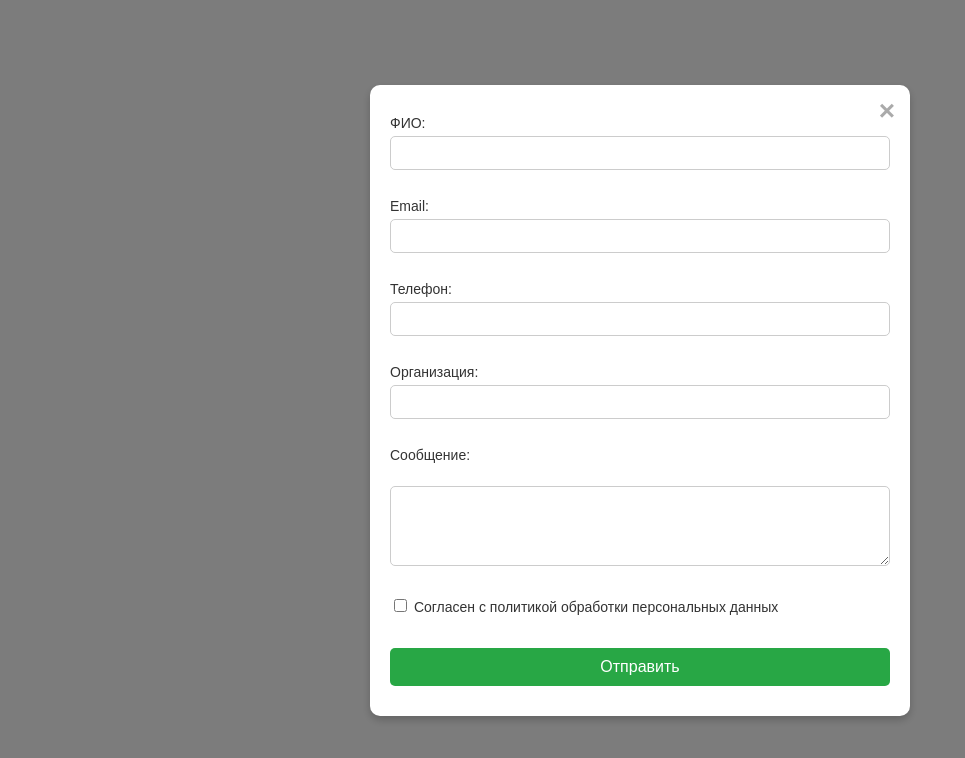
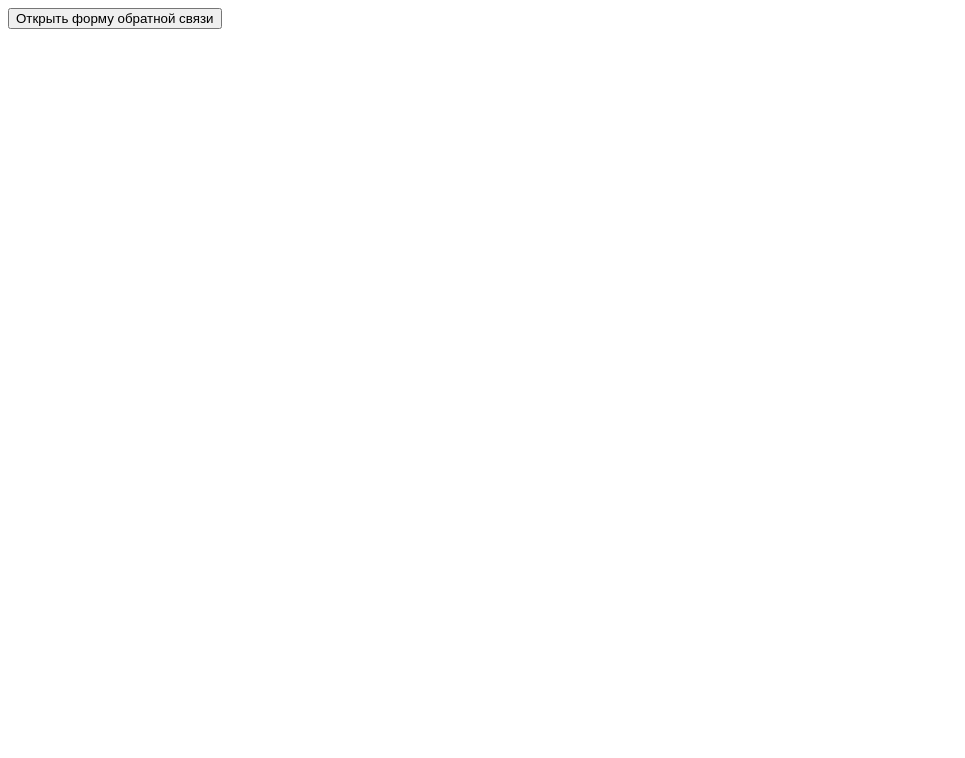
Before and after one commit to Anikinkubsu/task-8, a plain HTML site: page index.html in a window 1280 px wide. Shown: the whole page, without its empty margins (0-965 px from the left). Drawn offline with Linux system fonts and the light colour scheme.

Commit message:
Update style.css

```diff
--- a/style.css
+++ b/style.css
@@ -1,126 +1,38 @@
-/* Общие стили для страницы */
 body {
     font-family: Arial, sans-serif;
-    margin: 0;
-    padding: 0;
-    background-color: #f9f9f9;
-    display: flex;
-    justify-content: center;
-    align-items: center;
-    height: 100vh;
 }
 
-/* Кнопка открытия формы */
-#openPopup {
-    padding: 10px 20px;
-    font-size: 16px;
-    color: #fff;
-    background-color: #007BFF;
-    border: none;
-    border-radius: 5px;
-    cursor: pointer;
-    transition: background-color 0.3s ease;
-}
-
-#openPopup:hover {
-    background-color: #0056b3;
-}
-
-/* Стили для модального окна */
 .popup {
-    display: none; /* Скрыто по умолчанию */
+    display: none;
     position: fixed;
     z-index: 1000;
     left: 0;
     top: 0;
     width: 100%;
     height: 100%;
-    overflow: auto;
-    background-color: rgba(0, 0, 0, 0.5);
-    display: flex;
-    align-items: center;
-    justify-content: center;
+    background-color: rgba(0, 0, 0, 0.7);
 }
 
 .popup-content {
     background-color: #fff;
+    margin: 50px auto;
     padding: 20px;
-    border-radius: 10px;
-    box-shadow: 0 4px 8px rgba(0, 0, 0, 0.2);
+    border: 1px solid #888;
     width: 90%;
-    max-width: 500px;
-    position: relative;
+    max-width: 400px;
+    box-sizing: border-box;
 }
 
-.popup-content h2 {
-    margin-top: 0;
-    font-size: 24px;
-}
-
-/* Кнопка закрытия формы */
 .close {
-    position: absolute;
-    top: 10px;
-    right: 15px;
+    color: #aaa;
+    float: right;
     font-size: 28px;
     font-weight: bold;
-    color: #aaa;
-    cursor: pointer;
-    transition: color 0.3s ease;
 }
 
 .close:hover,
 .close:focus {
-    color: #000;
+    color: black;
     text-decoration: none;
+    cursor: pointer;
 }
-
-/* Стили для формы */
-form {
-    display: flex;
-    flex-direction: column;
-}
-
-label {
-    margin-top: 10px;
-    font-size: 14px;
-    color: #333;
-}
-
-input, textarea {
-    margin-top: 5px;
-    padding: 8px;
-    font-size: 14px;
-    border: 1px solid #ccc;
-    border-radius: 5px;
-    box-sizing: border-box;
-}
-
-textarea {
-    resize: vertical;
-    min-height: 80px;
-}
-
-button[type="submit"] {
-    margin-top: 15px;
-    padding: 10px;
-    font-size: 16px;
-    color: #fff;
-    background-color: #28a745;
-    border: none;
-    border-radius: 5px;
-    cursor: pointer;
-    transition: background-color 0.3s ease;
-}
-
-button[type="submit"]:hover {
-    background-color: #218838;
-}
-
-/* Сообщение об отправке формы */
-#responseMessage {
-    margin-top: 10px;
-    font-size: 14px;
-    color: #28a745;
-    text-align: center;
-}
```
